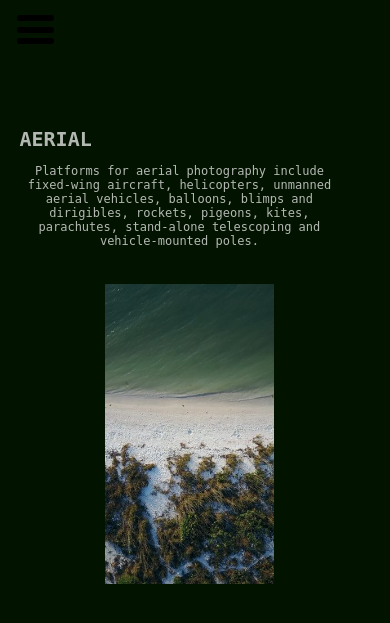
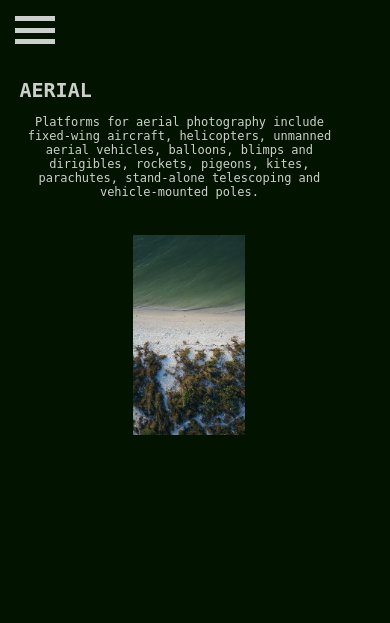
Before and after one commit to Nitish145/photo_album, a Django app: page /aerial in a window 390 px wide. Shown: the top 623 px of the page. Run offline with Django 3.2, Linux system fonts and the light colour scheme; data comes from the database, SQL or seed files in the repository; some libraries are stand-ins or nearby versions.

Commit message:
mobile view

```diff
--- a/django_photo_gallery/app/static/external/photoswipe/photoswipe.css
+++ b/django_photo_gallery/app/static/external/photoswipe/photoswipe.css
@@ -328,3 +328,50 @@ button:hover {
   background: #333;
   color: #fff;
 }
+.slideshow-container{height: 85vh}
+.mySlides fade{height: 100%}
+.images_holder{
+  display: flex; flex-direction:row ;justify-content: space-around; align-items: center;height: 100%;
+}
+.image{height:600px}
+@media screen and (max-width:768px){
+  .header{opacity: 0.8;}
+  p{opacity: 0.8;}
+  .social_div{display: none;}
+
+  .slideshow-container{
+    width: 100vw;
+    height: fit-content;
+    margin-top: 80px;
+    margin-left: 0
+   }
+   .mySlides fade{
+    flex-direction: column;
+    width: 100%;
+    height: 100%;
+  }
+  .image_holder{flex-direction: column}
+
+  .content_div{width: 100%}
+.comment_section{width: 100%;width: 75%;
+  text-align: end;}
+.comment,.commenter{width: 100%;
+margin: 0}
+.name_caption{width: 75%;}
+h2{
+  letter-spacing: 0;
+}
+
+.caption{display: flex;
+  text-align: end;}
+.images_div{text-align: center;
+  width: 100%;}
+  .image{width: 90%;
+  height: auto}
+  .images_holder{flex-direction: column}
+  .images_div{    align-items: center;
+    width: 100%;
+    justify-content: center;
+  margin: 0}
+  /* .prev,.next{top: 20%} */
+}
--- a/django_photo_gallery/app/static/site.css
+++ b/django_photo_gallery/app/static/site.css
@@ -19,6 +19,7 @@ body{
       transition: .5s ease;
 
   }
+  #container{display: none}
   .email{
     font-size: 16px;
     font-family: sans-serif;
@@ -135,10 +136,7 @@ margin: 0
     max-height: 350px;
     transition: .5s}
 
-.mobile_nav{display: none}
-/* #sidebar{display: none} */
-#cancle{display: none}
-.sidebar_content{display: none}
+#container{display: none}
 .image_div{
     display: flex;
     flex-direction: row;
@@ -182,48 +180,33 @@ justify-content: space-between;
 width: 100%;
 margin-bottom: 18.5px;}
 
+
+.scrollmenu{
+  width: 90%;height: 85vh; margin-left:5%;
+}
+.home_container{
+  display: flex;
+  flex-direction: row;
+  width: 90vw;
+  height: 100%;
+  justify-content: space-around;
+  align-items: center;
+
+}
+.home_images{
+  height: 600px
+}
+
 @media screen and (max-width:768px){
     .nav{
         display: none;
     }
-    .mobile_nav{
-        width: 50px;
-        height: 39px;
-        display: flex;
-        flex-direction: column;
-        justify-content: space-evenly;
-        align-items: center;
-        margin: 10px;
-        z-index: 15;
-        }
-   .bar1{
-    width: 37px;
-    height: 6px;
-    border-radius: 100px;
-    background-color: black;
-   }
+
+
    .header{
        margin-top: 20%
    }
-   #sidebar{
-    width: 100%;
-    height: 100vh;
-    background: black;
-    position: fixed;
-    top: 0;
-    z-index: 1;
-    left: 0%;
-    /* display: none; */
-    transition: transform 0.5s;
-    transform: translate(-100%);
 
-    display: flex;
-    /* flex-direction: column; */
-    justify-content: space-around;
-    align-content: center;
-    /* padding: 50px; */
-
-   }
    #album_container{
     display: flex;
     flex-direction: column;
@@ -239,26 +222,133 @@ margin-bottom: 18.5px;}
     flex-direction: column;
     align-items: center;
    }
-   #cancle{
-       font-size: 40px;
+  #container{display: flex}
+   #menu{
+
+       transition: all 0.5s;
+       -webkit-transition: all 0.25s;
+       position: absolute;
+       left: 15px;
+       top: 10px;
        color: white;
-       position: absolute;
-    right: 34px;
-    top: 10px;
-    z-index: 500;
-    /* display: none; */
+       display: flex;
+    flex-direction: column;
+    height: 40px;
+    width: 40px;
+    justify-content: space-evenly;
    }
-   .sidebar_content{
-       color: white;
-       font-size: 20px;
-       /* display: none */
+   .bar{
+     width: 100%;
+     height: 5px;
+     background-color: white;
+     opacity: 0.8;
    }
-   .sidebarContent{
+
+
+
+   ul{
     display: flex;
     flex-direction: column;
+    height: 100%;
+    justify-content: center;
     align-items: center;
-    justify-content: center;
    }
+   li{
+     color: white;
+     opacity: 0.8;
+     font-size: 25px;
+     padding-left: 5px
+   }
+
+
+
+   #lgMenu{
+       width: 100%;
+       height: 100%;
+       top: 0;
+       left: -400px;
+
+       background-color: black;
+
+       position: fixed;
+       z-index: 11;
+       opacity: 0;
+       transition: all 0.25s;
+       -webkit-transition: all 0.25s;
+
+   }
+
+   #exit{
+       position: absolute;
+       right: 10px;
+       padding: 0px;
+       top: -10px;
+       font-size: 4em;
+       color: white;
+       font-weight: 500;
+       cursor: pointer;
+       transition: all 0.25s;
+       -webkit-transition: all 0.25s;
+   }
+   #exit:hover{
+       color:#FF9900;
+   }
+
+   #lgMenu.enter{
+       opacity: 1;
+       left: 0;
+   }
+   .album_image,.images{max-height: 200px;}
+   .album_card{margin-bottom: 0}
+   .card_content{opacity: .8;}
+
+
+   .scrollmenu{
+    width: 100vw;
+    height: fit-content;
+    margin-top: 80px;
+    margin-left: 0
+   }
+   .image_holder{
+     display: flex;
+     justify-content: center;
+   }
+
+.home_container{
+  flex-direction: column;
+  width: 100%;
+  height: 100%;
+}
+.social_div{display: none;}
+.home_images{height: auto;
+width: 90%}
+.content_div{width: 100%}
+.comment_section{width: 100%;width: 75%;
+  text-align: end;}
+.comment,.commenter{width: 100%;
+margin: 0}
+.name_caption{width: 75%;}
+h2{
+  letter-spacing: 0;
+}
+.image_holder{width: 100%}
+
+.caption{display: flex;
+  text-align: end;}
+
+
+
+
+
+
+
+
+
+
+
+
+
+
 }
 * {box-sizing: border-box}
 body {font-family: Verdana, sans-serif; margin:0}
@@ -294,7 +384,12 @@ img {vertical-align: middle;}
 .next {
   right: 0;
   border-radius: 3px 0 0 3px;
+
 }
+#next{
+  position:absolute;right:0%;
+}
+
 
 /* On hover, add a black background color with a little bit see-through */
 .prev:hover, .next:hover {
@@ -321,23 +416,9 @@ img {vertical-align: middle;}
   top: 0;
 }
 
-/* The dots/bullets/indicators */
-.dot {
-  cursor: pointer;
-  height: 15px;
-  width: 15px;
-  margin: 0 2px;
-  background-color: #bbb;
-  border-radius: 50%;
-  display: inline-block;
-  transition: background-color 0.6s ease;
-}
 
-.active, .dot:hover {
-  background-color: #717171;
-}
 
-/* Fading animation */
+
 .fade {
   -webkit-animation-name: fade;
   -webkit-animation-duration: 1.5s;
--- a/django_photo_gallery/app/templates/app/album_detail.html
+++ b/django_photo_gallery/app/templates/app/album_detail.html
@@ -132,14 +132,14 @@
 
 
 
-                    <div class="slideshow-container" style="height: 85vh">
+                    <div class="slideshow-container" >
 
                         {% for item in images %}
-                        <div class="mySlides fade" style="height: 100%">
+                        <div class="mySlides fade" style="height: 100%;display:flex;flex-direction: column" >
 
-                          <div style="display: flex; flex-direction:row ;justify-content: space-around; align-items: center;height: 100%;">
-                                <div>
-                                      <img src="{{ item.thumb.url }}"  alt="{{ item.alt }}" height="600px"/>
+                          <div class="images_holder" >
+                                <div class="images_div" >
+                                      <img src="{{ item.thumb.url }}"  alt="{{ item.alt }}" class="image"/>
                                   </div>
 
 
@@ -155,7 +155,7 @@
                                        <div><h2 style="opacity: 0.7">|</h2></div>
                                        <div class="content_date"><h2 style="opacity: 0.7">{{item.date}}</h2></div>
                                         </div>
-                                        <div><h2>{{item.caption}}</h2></div>
+                                        <div class="caption"><h2>{{item.caption}}</h2></div>
                                 </div>
 
                             </div>
@@ -165,10 +165,11 @@
                         {% endfor %}
 
 
+
+
+                        </div>
                         <a class="prev" onclick="plusSlides(-1)">&#10094;</a>
                         <a class="next" onclick="plusSlides(1)">&#10095;</a>
-
-                        </div>
                         <br>
 
                         <!-- <div style="text-align:center; display:flex;justify-content: center; ">
--- a/django_photo_gallery/app/templates/layout.html
+++ b/django_photo_gallery/app/templates/layout.html
@@ -20,31 +20,23 @@
         </div>
     </div>
 
-    <div class="mobile_nav" onclick="sidebar()">
-        <div class="bar1"></div>
-        <div class="bar1"></div>
-        <div class="bar1"></div>
-    </div>
-    <div id="sidebar">
-        <div id="cancle" onclick="close()">X</div>
-        <div class="sidebarContent">
-        <div class="sidebar_content">HOME</div>
-        <div class="sidebar_content">ALBUM</div>
-        <div class="sidebar_content">ABOUT</div>
-        <div class="sidebar_content">BLOG</div>
-        <div class="sidebar_content">CONTACT</div>
+    <div id="container">
+        <div id="menu">
+            <div class="bar"></div>
+            <div class="bar"></div>
+            <div class="bar"></div>
         </div>
-
+        <div id="lgMenu">
+          <span id="exit">&times;</span>
+            <ul>
+              <a href="home"><li>home</li></a>
+              <a href="gallery"><li>album</li></a>
+              <li>about</li>
+            </ul>
+        </div>
     </div>
 
-    <!-- <div class="social_div" style="position: absolute;;bottom:0">
-        <div class="social_icon_div">
-    <div><a href="https://www.facebook.com/anand.kasaudhan" target="new"><img src="{% static 'images/fbicon.png'%}" class="icon_image"/></a></div>
-    <div><a href="https://www.instagram.com/anandkassu/" target="new"><img src="{% static 'images/igicon.png'%}" class="icon_image"/></a></div>
-    <div><a href="https://www.linkedin.com/in/anand-kasaudhan-300158184/" target="new"><img src="{% static 'images/inicon.png'%}" class="icon_image" style="margin-right: 0"/></a></div>
-    </div>
-<div class="email_div"><a href="https://mail.google.com/mail/u/0/#inbox?compose=DmwnWrRqjCJVMRVmnFTQZSmjQhzgXxNZcrgLLfLHRSwtFvsfqRvLfVJslWchMXrRKTTgzsfDRfZL" target="new"><p class="email">prabhavbenara@gmail.com</p></a> </div>
-</div> -->
+
 
 
 
@@ -63,14 +55,22 @@
 </body>
 
 </html>
+<script
+  src="https://code.jquery.com/jquery-3.4.1.js"
+  integrity="sha256-WpOohJOqMqqyKL9FccASB9O0KwACQJpFTUBLTYOVvVU="
+  crossorigin="anonymous"></script>
 
 <script>
-    function sidebar(){
-        document.getElementById("sidebar").style.transform='translate(0)';
-    };
-    function close(){
-        document.getElementById("sidebar").style.transform= "translate(-100%)";
-    };
+   $(document).ready(function(){
+$("#menu").on("click", function(){
+   $("#menu").css("opacity", "0");
+    $("#lgMenu").addClass("enter");
+});
+    $("#exit").on("click", function(){
+       $("#lgMenu").removeClass("enter");
+        $("#menu").css("opacity", "1");
+    });
+});
 
 
 </script>
```
Also changed, not shown: django_photo_gallery/app/templates/home.html (+20 -20 lines).
